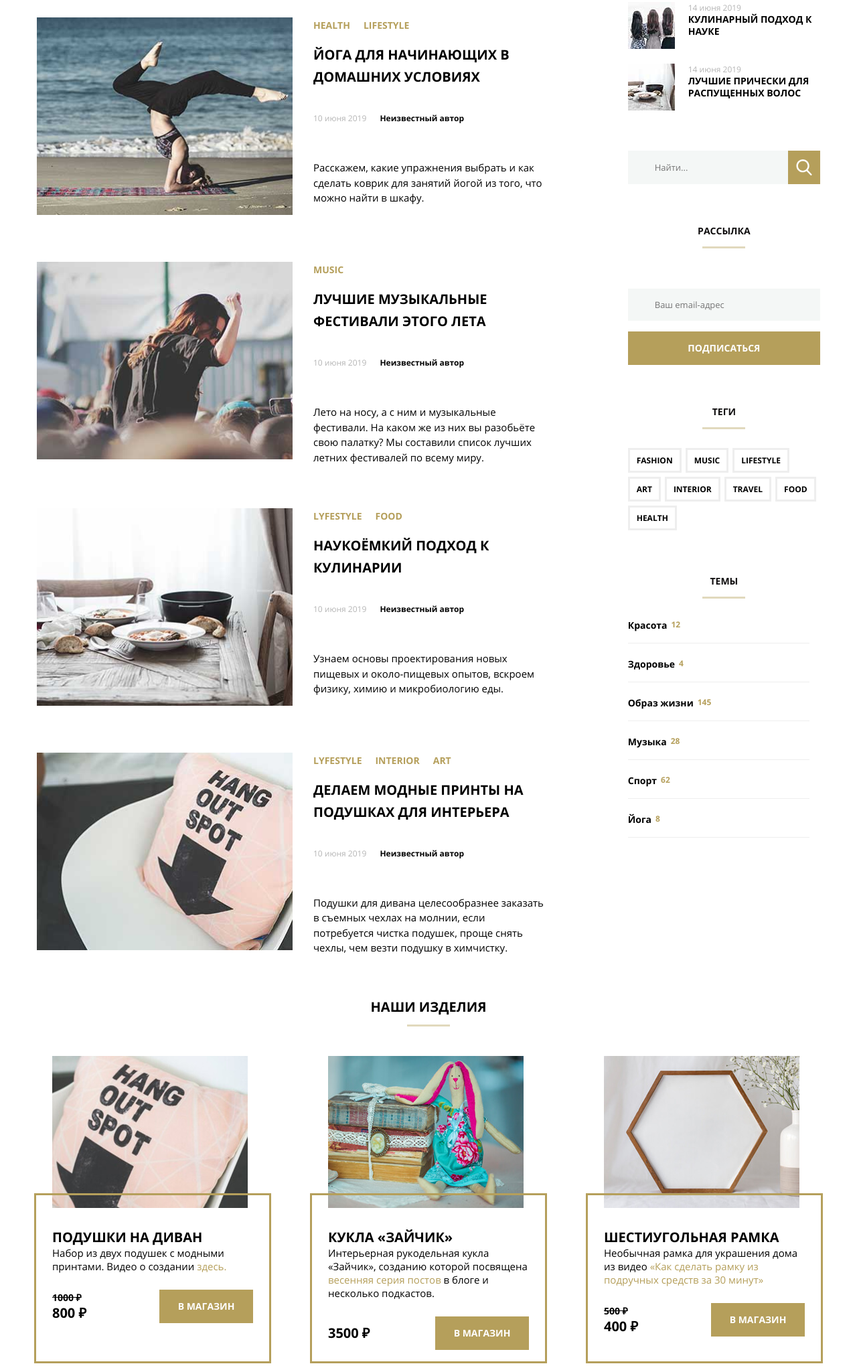
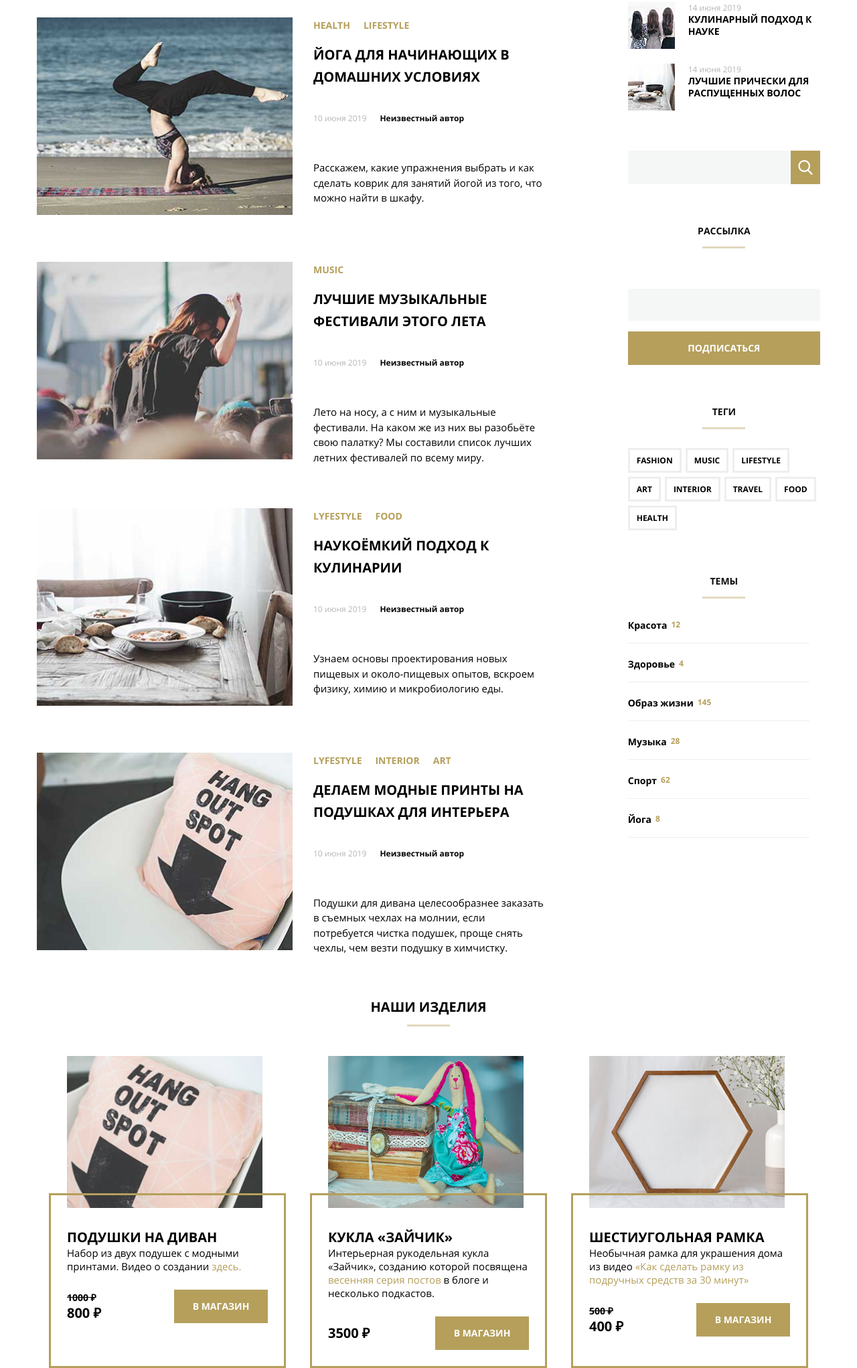
Before and after one commit to shagdarenka/MQ-diplom, a plain HTML site: page index.html in a window 1280 px wide. Shown: the part 1317-3360 px from the top of the page at 67% size. Drawn offline with Linux system fonts and the light colour scheme.

Commit message:
Крайний

```diff
--- a/css/style.css
+++ b/css/style.css
@@ -228,7 +228,7 @@ body {
   }
 }
 
-@media (max-width: 640px)  {
+@media (max-width: 640px) {
   .nav-items {
     display: none;
   }
@@ -247,7 +247,7 @@ body {
   .title-header {
 
     width: 75%;
- }
+  }
 
 }
 
@@ -382,7 +382,7 @@ body {
   }
 }
 
-@media (max-width: 640px)  {
+@media (max-width: 640px) {
   .trend {
     width: 100%;
     margin-bottom: 0.6%
@@ -524,7 +524,7 @@ body {
     margin-top: 20px;
   }
 
-  .body:last-child::after{
+  .body:last-child::after {
     visibility: hidden;
   }
 }
@@ -540,6 +540,7 @@ body {
     flex-direction: column;
     width: 100%;
   }
+
   .body::after {
     content: "";
     background-color: #eeeeee;
@@ -549,6 +550,9 @@ body {
     margin-top: 20px;
   }
 
+  .body:last-child::after {
+    visibility: hidden;
+  }
 
   .body-picture {
     width: 100%;
@@ -562,13 +566,17 @@ body {
     margin-right: 0;
 
   }
+
   .container-main {
     margin-bottom: 44px;
   }
+
   .sidebar {
     width: 100%;
   }
-  .search { /*непонятно почему она не на всю ширину*/
+
+  .search {
+    /*непонятно почему она не на всю ширину*/
     width: 100%;
   }
 }
@@ -636,7 +644,11 @@ body {
   margin-top: 60px;
   display: flex;
   margin-bottom: 60px;
-  justify-content: center;
+  justify-content: space-between;
+}
+
+.search-field {
+  width: 100%;
 }
 
 .search-text {
@@ -658,6 +670,17 @@ body {
   padding: 15px 40px;
   font-family: inherit;
   font-size: 13px;
+
+}
+
+.field::placeholder,
+.field-active::placeholder {
+  opacity: 0;
+}
+
+.field:focus::placeholder,
+.field-active:focus::placeholder {
+  opacity: 1;
 }
 
 .field:focus,
@@ -666,6 +689,7 @@ body {
 .field-texterea:focus {
   outline: 1px solid #b59f5b;
   outline-offset: 1px;
+  color: #999999;
 }
 
 .post-button {
@@ -791,18 +815,22 @@ body {
 .cards-box {
   display: flex;
   flex-wrap: wrap;
-  justify-content: center;
-   width: 100%;
+  justify-content: space-around;
+  max-width: 1170px;
+  margin-left: auto;
+  margin-right: auto;
+
 }
 
 .card-container {
-  width: 300px;
-  margin-right: 112px;
+
+
+  display: flex;
+  flex-direction: column;
+
 }
 
-.card-container:last-child {
-  margin-right: 0;
-}
+
 
 .card-text-card {
   width: 300px;
@@ -810,7 +838,8 @@ body {
   outline-offset: 24px;
   display: flex;
   flex-direction: column;
-  height: 200px;
+  flex-grow: 1;
+
 }
 
 .card-title {
@@ -826,6 +855,7 @@ body {
   font-size: 15px;
   font-weight: 400;
   margin-bottom: 25px;
+
 }
 
 .card-text a {
@@ -880,24 +910,28 @@ body {
   }
 
   .card-container {
-    width: 40%;
-    margin-right: 0;
     margin-left: 60px;
     margin-bottom: 50px;
+
   }
 
 }
+
 @media (max-width: 640px) {
   .card-container {
-   margin-bottom: 56px;
-  margin-right: 0;
+    margin-bottom: 56px;
+    margin-left: auto;
+    margin-right: auto;
   }
+
   .cards-box {
     margin-left: auto;
-    margin-right: auto;
+    flex-direction: column;
+
     width: 100%;
   }
 }
+
 /*подвал*/
 .footer {
   margin-top: 65px;
@@ -978,7 +1012,8 @@ body {
     width: 100%;
   }
 }
-@media (max-width: 640px)  {
+
+@media (max-width: 640px) {
   .footer-socials {
     width: 100%;
   }
--- a/index.html
+++ b/index.html
@@ -8,7 +8,6 @@
   <title>MQ-dip</title>
   <link rel="stylesheet" href="css/style.css">
 </head>
-
 <body>
   <div class="page">
     <header class="header">
@@ -226,7 +225,7 @@
             <form class="search">
               <label class="search-field">
                 <span class="search-text">Искать на сайте</span>
-                <input class="field" name="query" placeholder="Найти..." required>
+                <input type="search" class="field" name="query" placeholder="Найти..." required>
               </label>
               <button class="post-button" type="button"></button>
             </form>
@@ -251,7 +250,6 @@
             <li class="link-active"><a href="#">HEALTH</a></li>
           </ul>
           <div class="sidebar-title">Темы</div>
-
           <ul class="preview">
             <li class="preview-text"><a href="#">Красота<span class="sup">12</span></a></li>
             <li class="preview-text"><a href="#">Здоровье<span class="sup">4</span></a></li>
@@ -272,10 +270,10 @@
           <source srcset="images/shop-item-mobile1.jpg" media="(max-width: 640px)">
           <img class="pic-card" src="images/shop-item-desk1.jpg" alt="подушка">
         </picture>
-
         <div class="card-text-card">
           <h4 class="card-title">Подушки на диван</h4>
-            <p class="card-text">Набор из двух подушек с модными принтами. Видео о создании<a href="#"> здесь.</a></p>
+          <p class="card-text">Набор из двух подушек с модными принтами. Видео о создании
+<a href="#"> здесь.</a></p>
           <div class="card-box">
             <div class="price">
               <div class="card-box-noprice">1000 ₽</div>
@@ -286,7 +284,6 @@
             </form>
           </div>
         </div>
-
       </div>
       <div class="card-container">
         <picture class="card">
@@ -294,7 +291,6 @@
           <source srcset="images/shop-item-mobile2.jpg" media="(max-width: 640px)">
           <img class="pic-card" src="images/shop-item-desk2.jpg" alt="зайчик">
         </picture>
-
         <div class="card-text-card">
           <h4 class="card-title">Кукла «Зайчик»</h4>
           <p class="card-text">Интерьерная рукодельная кукла «Зайчик», созданию которой посвящена <a href="#">весенняя
@@ -307,7 +303,6 @@
               <button class="card-box-shop" type="submit">в магазин</button>
             </form>
           </div>
-
         </div>
       </div>
       <div class="card-container">
@@ -331,7 +326,6 @@
             </form>
           </div>
         </div>
-
       </div>
     </section>
     <!--здесь начинается подвал-->
```
Lines whose indentation alone changed are shown as unchanged.
